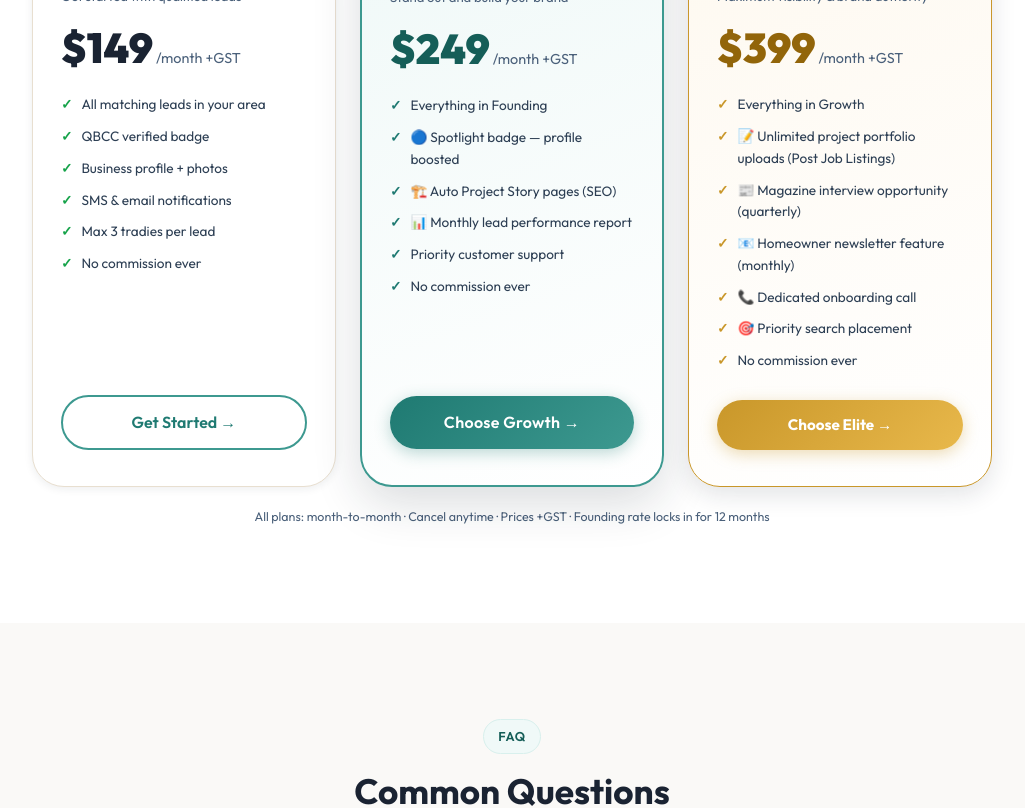
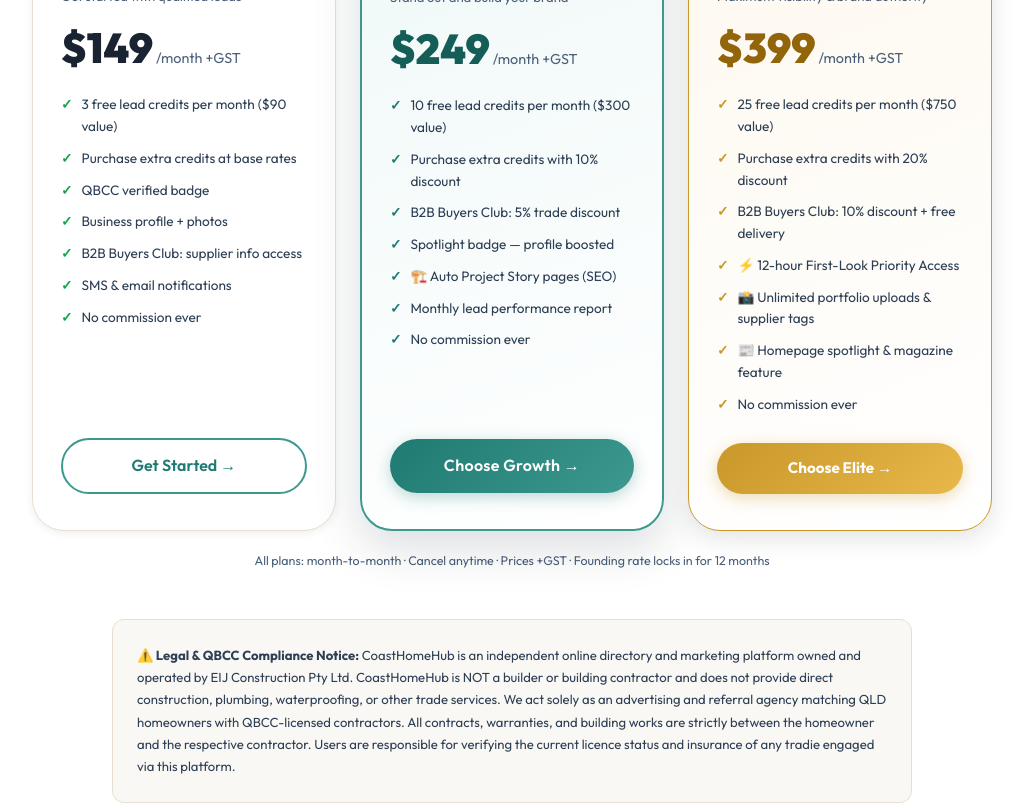
Before and after one commit to eijconstruction0316-cmd/coasthomehub, a Next.js app: page /tradies in a window 1280 px wide. Shown: the part 2460-3268 px from the top of the page, without its empty margins (128-1153 px from the left). Built offline with nearby package versions, Linux system fonts and the light colour scheme.

Commit message:
feat: Pivot business tiers to B2B discounts, credits, and add PartnershipBanner

```diff
--- a/src/app/magazine/[slug]/page.tsx
+++ b/src/app/magazine/[slug]/page.tsx
@@ -4,6 +4,7 @@
 import { notFound } from "next/navigation";
 import JsonLd from "@/components/JsonLd";
 import MagazineArticleCard from "@/components/MagazineArticleCard";
+import PartnershipBanner from "@/components/PartnershipBanner";
 import {
   getArticleBySlug,
   getPublishedMagazineArticles,
@@ -182,6 +183,9 @@
             </section>
           )}
         </div>
+
+        {/* Material Partners Marquee */}
+        <PartnershipBanner />
       </article>
     </>
   );
--- a/src/app/page.tsx
+++ b/src/app/page.tsx
@@ -5,6 +5,7 @@
 import LiveSuburbTracker from "@/components/LiveSuburbTracker";
 import RenovationCostCalculator from "@/components/RenovationCostCalculator";
 import DesignLookbook from "@/components/DesignLookbook";
+import PartnershipBanner from "@/components/PartnershipBanner";
 
 const trustRow = [
   { value: "Max 3", label: "quotes — never sold to 10" },
@@ -556,6 +557,9 @@
         </div>
       </section>
 
+      {/* Material Partners Marquee */}
+      <PartnershipBanner />
+
       {/* ───────────────── FOR TRADIES ───────────────── */}
       <section className="section-sm" style={{ background: "white" }}>
         <div className="container-lg">
--- a/src/app/tradies/page.tsx
+++ b/src/app/tradies/page.tsx
@@ -1,5 +1,6 @@
 import Link from "next/link";
 import type { Metadata } from "next";
+import PartnershipBanner from "@/components/PartnershipBanner";
 
 export const metadata: Metadata = {
   title: "List Your Trade Business | CoastHomeHub for Tradies",
@@ -9,11 +10,11 @@
 
 const benefits = [
   { icon: "🎯", title: "Pre-Qualified Leads", desc: "Homeowners arrive via CoastAI having already described their project and seen a ballpark cost — they know what they want." },
-  { icon: "✅", title: "Verified Contact Details", desc: "Every quote request includes the homeowner's name, location, job description, and photos. No spam, no tyre-kickers." },
-  { icon: "🔒", title: "Max 3 Quotes per Job", desc: "Homeowners receive a maximum of 3 tradie quotes. You're never competing against a crowd." },
-  { icon: "📱", title: "Instant Notifications", desc: "Get an SMS and email the moment a matching lead lands in your area. First to respond often wins the job." },
-  { icon: "🏷️", title: "No Commission Ever", desc: "Flat monthly access fee. We never take a percentage of your job value — every dollar you earn is yours." },
-  { icon: "🏛️", title: "QBCC Licence Verified", desc: "Every tradie on CoastHomeHub is checked against the QBCC register. Your licence is your badge of trust." },
+  { icon: "🤝", title: "B2B Buyers Club", desc: "Save thousands on construction materials. Get up to 10% direct trade discount at Reece, Beaumont Tiles, Laminex, Osmo & more." },
+  { icon: "⚡", title: "First-Look Access", desc: "Elite members get 12-hour exclusive priority access to new local leads before they are released to others." },
+  { icon: "🏷️", title: "No Commission Ever", desc: "Flat monthly subscription fee. We never take a percentage of your contract value — you keep 100% of your earnings." },
+  { icon: "📸", title: "Archipro-style Curation", desc: "Showcase your portfolio with product tags linking back to suppliers. Attract high-end homeowners with editorial design." },
+  { icon: "🏛️", title: "QBCC Verified Trust", desc: "We verify license numbers to filter out cowboys, protecting reputable builders and maintaining high industry standards." },
 ];
 
 const faqs = [
@@ -172,11 +173,12 @@
               </div>
               <ul style={{ listStyle: "none", marginBottom: 28, display: "flex", flexDirection: "column", gap: 10, flex: 1 }}>
                 {[
-                  "All matching leads in your area",
+                  "3 free lead credits per month ($90 value)",
+                  "Purchase extra credits at base rates",
                   "QBCC verified badge",
                   "Business profile + photos",
+                  "B2B Buyers Club: supplier info access",
                   "SMS & email notifications",
-                  "Max 3 tradies per lead",
                   "No commission ever",
                 ].map((f) => (
                   <li key={f} style={{ display: "flex", gap: 9, fontSize: "0.85rem", color: "var(--slate-mid)" }}>
@@ -202,11 +204,12 @@
               </div>
               <ul style={{ listStyle: "none", marginBottom: 28, display: "flex", flexDirection: "column", gap: 10, flex: 1 }}>
                 {[
-                  "Everything in Founding",
-                  "🔵 Spotlight badge — profile boosted",
+                  "10 free lead credits per month ($300 value)",
+                  "Purchase extra credits with 10% discount",
+                  "B2B Buyers Club: 5% trade discount",
+                  "Spotlight badge — profile boosted",
                   "🏗️ Auto Project Story pages (SEO)",
-                  "📊 Monthly lead performance report",
-                  "Priority customer support",
+                  "Monthly lead performance report",
                   "No commission ever",
                 ].map((f) => (
                   <li key={f} style={{ display: "flex", gap: 9, fontSize: "0.85rem", color: "var(--slate-mid)" }}>
@@ -232,12 +235,12 @@
               </div>
               <ul style={{ listStyle: "none", marginBottom: 28, display: "flex", flexDirection: "column", gap: 10, flex: 1 }}>
                 {[
-                  "Everything in Growth",
-                  "📝 Unlimited project portfolio uploads (Post Job Listings)",
-                  "📰 Magazine interview opportunity (quarterly)",
-                  "📧 Homeowner newsletter feature (monthly)",
-                  "📞 Dedicated onboarding call",
-                  "🎯 Priority search placement",
+                  "25 free lead credits per month ($750 value)",
+                  "Purchase extra credits with 20% discount",
+                  "B2B Buyers Club: 10% discount + free delivery",
+                  "⚡ 12-hour First-Look Priority Access",
+                  "📸 Unlimited portfolio uploads & supplier tags",
+                  "📰 Homepage spotlight & magazine feature",
                   "No commission ever",
                 ].map((f) => (
                   <li key={f} style={{ display: "flex", gap: 9, fontSize: "0.85rem", color: "var(--slate-mid)" }}>
@@ -254,6 +257,11 @@
           <p style={{ textAlign: "center", fontSize: "0.78rem", color: "var(--slate-light)", marginTop: 20 }}>
             All plans: month-to-month · Cancel anytime · Prices +GST · Founding rate locks in for 12 months
           </p>
+
+          {/* Legal Compliance Disclaimer */}
+          <div style={{ maxWidth: 800, margin: "48px auto 0", padding: "24px", background: "var(--sand-50)", border: "1px solid var(--sand-200)", borderRadius: "var(--radius-md)", fontSize: "0.82rem", color: "var(--slate-mid)", lineHeight: 1.7 }}>
+            <strong>⚠️ Legal & QBCC Compliance Notice:</strong> CoastHomeHub is an independent online directory and marketing platform owned and operated by EIJ Construction Pty Ltd. CoastHomeHub is NOT a builder or building contractor and does not provide direct construction, plumbing, waterproofing, or other trade services. We act solely as an advertising and referral agency matching QLD homeowners with QBCC-licensed contractors. All contracts, warranties, and building works are strictly between the homeowner and the respective contractor. Users are responsible for verifying the current licence status and insurance of any tradie engaged via this platform.
+          </div>
         </div>
         <style>{`@media(max-width:900px){.plans-grid{grid-template-columns:1fr!important;}}`}</style>
       </section>
@@ -276,6 +284,9 @@
         </div>
       </section>
 
+      {/* Material Partners Marquee */}
+      <PartnershipBanner />
+
       {/* CTA */}
       <section style={{ background: "linear-gradient(135deg, var(--ocean-600), var(--ocean-400))", padding: "80px 0", textAlign: "center" }}>
         <div className="container-md">
--- a/src/app/tradies/register/page.tsx
+++ b/src/app/tradies/register/page.tsx
@@ -50,7 +50,15 @@
     tagline: "Get started with qualified leads",
     color: "var(--ocean-500)",
     badge: null,
-    features: ["All matching leads in your area", "QBCC verified badge", "Business profile + photos", "SMS & email notifications", "Max 3 tradies per lead", "No commission ever"],
+    features: [
+      "3 free lead credits per month ($90 value)",
+      "Purchase extra credits at base rates",
+      "QBCC verified badge",
+      "Business profile + photos",
+      "B2B Buyers Club: supplier info access",
+      "SMS & email notifications",
+      "No commission ever"
+    ],
   },
   {
     id: "growth",
@@ -59,7 +67,15 @@
     tagline: "Stand out and build your brand",
     color: "var(--ocean-500)",
     badge: "⭐ MOST POPULAR",
-    features: ["Everything in Founding", "Spotlight badge — profile boosted", "Auto Project Story pages (SEO)", "Monthly lead performance report", "Priority customer support", "No commission ever"],
+    features: [
+      "10 free lead credits per month ($300 value)",
+      "Purchase extra credits with 10% discount",
+      "B2B Buyers Club: 5% trade discount",
+      "Spotlight badge — profile boosted",
+      "Auto Project Story pages (SEO)",
+      "Monthly lead performance report",
+      "No commission ever"
+    ],
   },
   {
     id: "elite",
@@ -69,12 +85,12 @@
     color: "#92650a",
     badge: "👑 ELITE",
     features: [
-      "Everything in Growth",
-      "Unlimited project portfolio uploads (Post Job Listings)",
-      "Magazine interview opportunity (quarterly)",
-      "Homeowner newsletter feature (monthly)",
-      "Dedicated onboarding call",
-      "Priority search placement",
+      "25 free lead credits per month ($750 value)",
+      "Purchase extra credits with 20% discount",
+      "B2B Buyers Club: 10% discount + free delivery",
+      "12-hour First-Look Priority Access",
+      "Unlimited portfolio uploads & supplier tags",
+      "Homepage spotlight & magazine feature",
       "No commission ever"
     ],
   },
@@ -434,6 +450,9 @@
                   ⚠️ {stripeError}
                 </div>
               )}
+              <div style={{ background: "var(--sand-50)", border: "1px solid var(--sand-200)", padding: 12, borderRadius: 8, fontSize: "0.72rem", color: "var(--slate-mid)", lineHeight: 1.5, marginTop: 10 }}>
+                <strong>Compliance Note:</strong> CoastHomeHub (operated by EIJ Construction Pty Ltd) acts strictly as a directory matching licensed contractors with consumers. We are not a builder and do not contract or guarantee any building work. By registering, you confirm you hold a valid, active QBCC licence for your services and agree that you are solely liable for all projects and contracts with customers.
+              </div>
               <p style={{ fontSize: "0.75rem", color: "var(--slate-light)" }}>
                 By completing registration you agree to our <a href="/terms" style={{ color: "var(--ocean-500)" }}>Terms of Service</a> and <a href="/privacy" style={{ color: "var(--ocean-500)" }}>Privacy Policy</a>. You will be charged ${plan.price}+GST/month. Cancel anytime before your next billing date.
               </p>
--- /dev/null
+++ b/src/components/PartnershipBanner.tsx
@@ -0,0 +1,106 @@
+"use client";
+
+import React from "react";
+
+const PARTNERS = [
+  {
+    name: "Reece Plumbing",
+    logo: (
+      <svg width="120" height="30" viewBox="0 0 120 30" fill="currentColor">
+        <path d="M10,25 C12,25 15,22 15,18 C15,13 10,7 10,7 C10,7 5,13 5,18 C5,22 8,25 10,25 Z" fill="var(--ocean-600)" />
+        <text x="24" y="21" fontFamily="Outfit, sans-serif" fontWeight="900" fontSize="16" letterSpacing="0.05em">REECE</text>
+      </svg>
+    ),
+  },
+  {
+    name: "Beaumont Tiles",
+    logo: (
+      <svg width="150" height="30" viewBox="0 0 150 30" fill="currentColor">
+        <rect x="5" y="6" width="7" height="7" rx="1" fill="var(--gold)" />
+        <rect x="14" y="6" width="7" height="7" rx="1" fill="var(--gold-light)" />
+        <rect x="5" y="15" width="7" height="7" rx="1" fill="var(--gold-light)" />
+        <rect x="14" y="15" width="7" height="7" rx="1" fill="var(--gold)" />
+        <text x="28" y="21" fontFamily="Outfit, sans-serif" fontWeight="900" fontSize="14" letterSpacing="0.05em">BEAUMONT TILES</text>
+      </svg>
+    ),
+  },
+  {
+    name: "Laminex",
+    logo: (
+      <svg width="120" height="30" viewBox="0 0 120 30" fill="currentColor">
+        <path d="M5,7 L18,7 L14,21 L5,21 Z" fill="var(--ocean-700)" />
+        <text x="24" y="21" fontFamily="Outfit, sans-serif" fontWeight="900" fontSize="15" letterSpacing="0.08em">LAMINEX</text>
+      </svg>
+    ),
+  },
+  {
+    name: "Colorbond",
+    logo: (
+      <svg width="130" height="30" viewBox="0 0 130 30" fill="currentColor">
+        <path d="M5,10 Q10,5 15,10 T25,10" stroke="var(--gold)" strokeWidth="3" fill="none" strokeLinecap="round" />
+        <path d="M5,17 Q10,12 15,17 T25,17" stroke="var(--gold-light)" strokeWidth="3" fill="none" strokeLinecap="round" />
+        <text x="32" y="21" fontFamily="Outfit, sans-serif" fontWeight="900" fontSize="14" letterSpacing="0.05em">COLORBOND</text>
+      </svg>
+    ),
+  },
+  {
+    name: "Osmo",
+    logo: (
+      <svg width="100" height="30" viewBox="0 0 100 30" fill="currentColor">
+        <circle cx="12" cy="15" r="7" stroke="var(--ocean-500)" strokeWidth="3.5" fill="none" />
+        <text x="26" y="21" fontFamily="Outfit, sans-serif" fontWeight="900" fontSize="17" letterSpacing="0.1em">OSMO</text>
+      </svg>
+    ),
+  },
+];
+
+export default function PartnershipBanner() {
+  // We duplicate the list to ensure seamless transition loop
+  const duplicatedPartners = [...PARTNERS, ...PARTNERS, ...PARTNERS];
+
+  return (
+    <div style={{ background: "var(--sand-50)", borderTop: "1px solid var(--sand-200)", borderBottom: "1px solid var(--sand-200)", padding: "36px 0", overflow: "hidden", position: "relative" }}>
+      <style dangerouslySetInnerHTML={{ __html: `
+        @keyframes marquee {
+          0% { transform: translateX(0); }
+          100% { transform: translateX(-33.333%); }
+        }
+        .marquee-track {
+          display: flex;
+          width: max-content;
+          animation: marquee 25s linear infinite;
+        }
+        .marquee-item {
+          display: flex;
+          align-items: center;
+          justify-content: center;
+          padding: 0 45px;
+          color: var(--slate-light);
+          opacity: 0.65;
+          transition: all 0.3s ease;
+        }
+        .marquee-item:hover {
+          color: var(--slate-dark);
+          opacity: 0.95;
+          transform: scale(1.05);
+        }
+      `}} />
+
+      <div className="container-lg" style={{ marginBottom: 16, textAlign: "center" }}>
+        <span style={{ fontSize: "0.72rem", fontWeight: 800, letterSpacing: "0.15em", textTransform: "uppercase", color: "var(--slate-light)", opacity: 0.8 }}>
+          Official B2B Material Partners
+        </span>
+      </div>
+
+      <div style={{ display: "flex", overflow: "hidden", maskImage: "linear-gradient(to right, transparent, black 15%, black 85%, transparent)" }}>
+        <div className="marquee-track">
+          {duplicatedPartners.map((partner, index) => (
+            <div key={`${partner.name}-${index}`} className="marquee-item" title={partner.name}>
+              {partner.logo}
+            </div>
+          ))}
+        </div>
+      </div>
+    </div>
+  );
+}
```
Also changed, not shown: .claude/launch.json (added).
